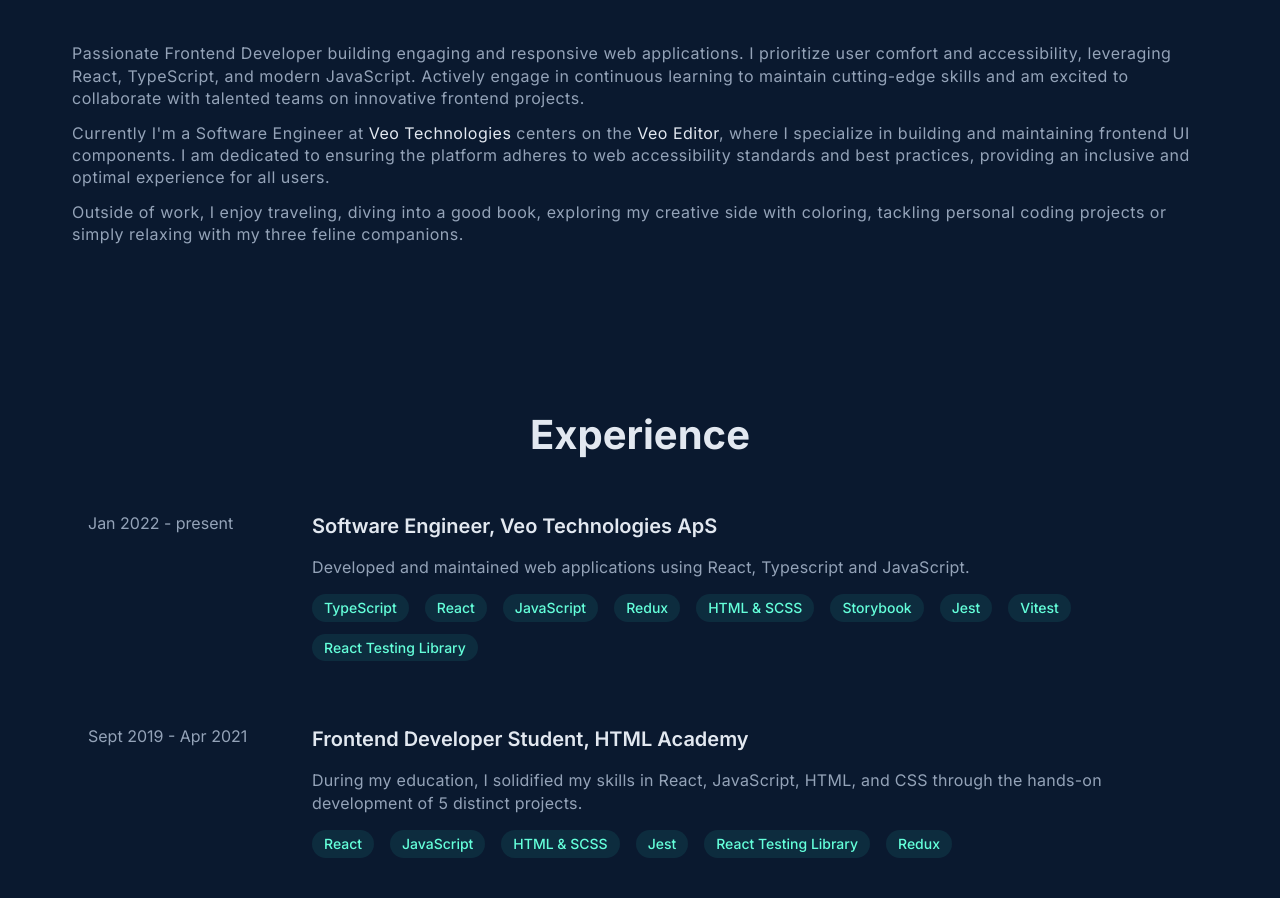
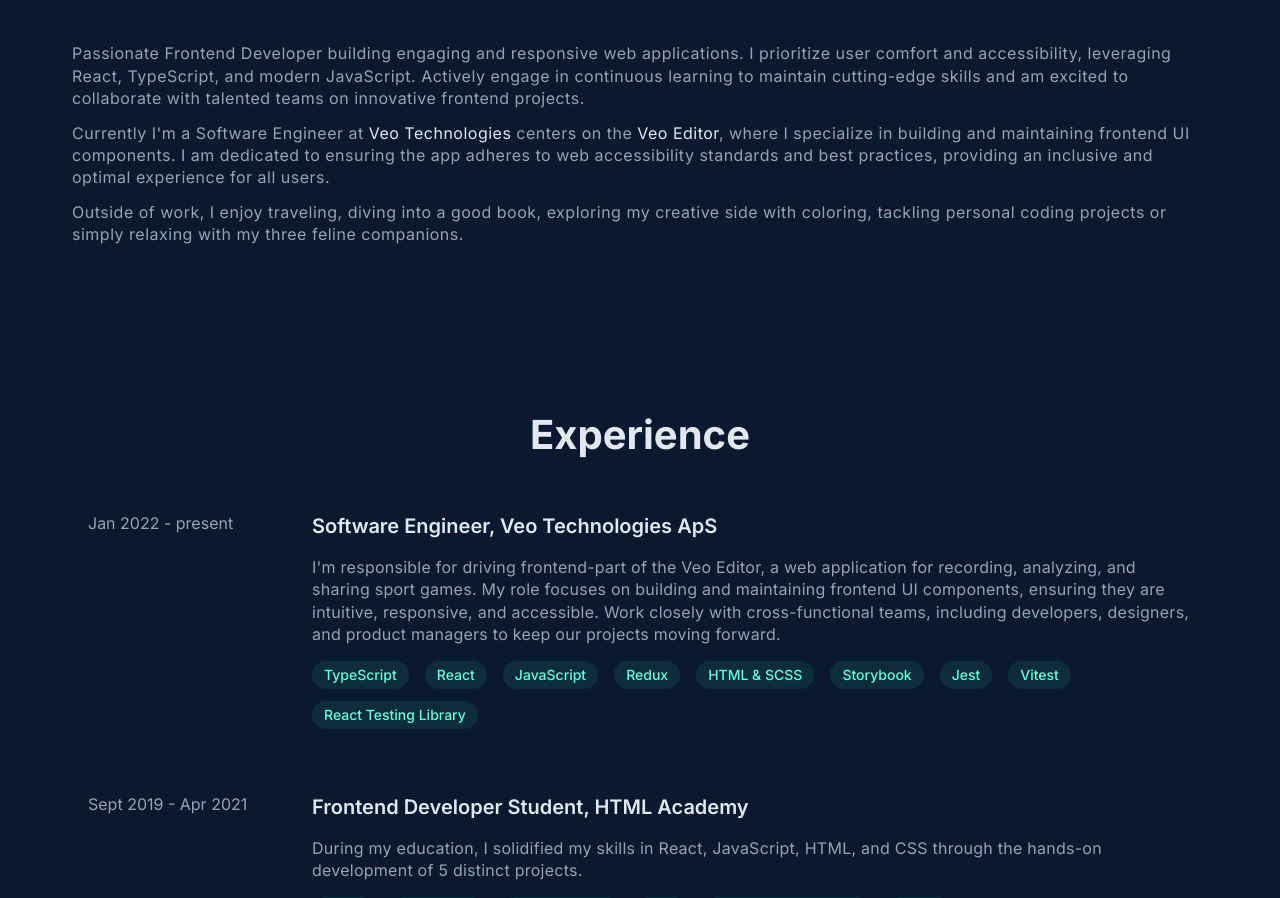
Before and after one commit to ElizabethSh/project-zero, a React (Vite) app: page / in a window 1280 px wide. Shown: the part 960-1858 px from the top of the page. Built offline with nearby package versions, Linux system fonts and the light colour scheme.

Commit message:
Refine text content

```diff
--- a/src/data/expirience.ts
+++ b/src/data/expirience.ts
@@ -9,7 +9,7 @@ export const expirience: Experience[] = [
     startDate: "Jan 2022",
     endDate: undefined,
     description:
-      "Developed and maintained web applications using React, Typescript and JavaScript.",
+      "I'm responsible for driving frontend-part of the Veo Editor, a web application for recording, analyzing, and sharing sport games. My role focuses on building and maintaining frontend UI components, ensuring they are intuitive, responsive, and accessible. Work closely with cross-functional teams, including developers, designers, and product managers to keep our projects moving forward.",
     skills: [
       "TypeScript",
       "React",
--- a/src/pages/about/index.tsx
+++ b/src/pages/about/index.tsx
@@ -22,7 +22,7 @@ const AboutPage: React.FC = () => (
           Veo Editor
         </a>
         , where I specialize in building and maintaining frontend UI components.
-        I am dedicated to ensuring the platform adheres to web accessibility
+        I am dedicated to ensuring the app adheres to web accessibility
         standards and best practices, providing an inclusive and optimal
         experience for all users.
       </p>
```
